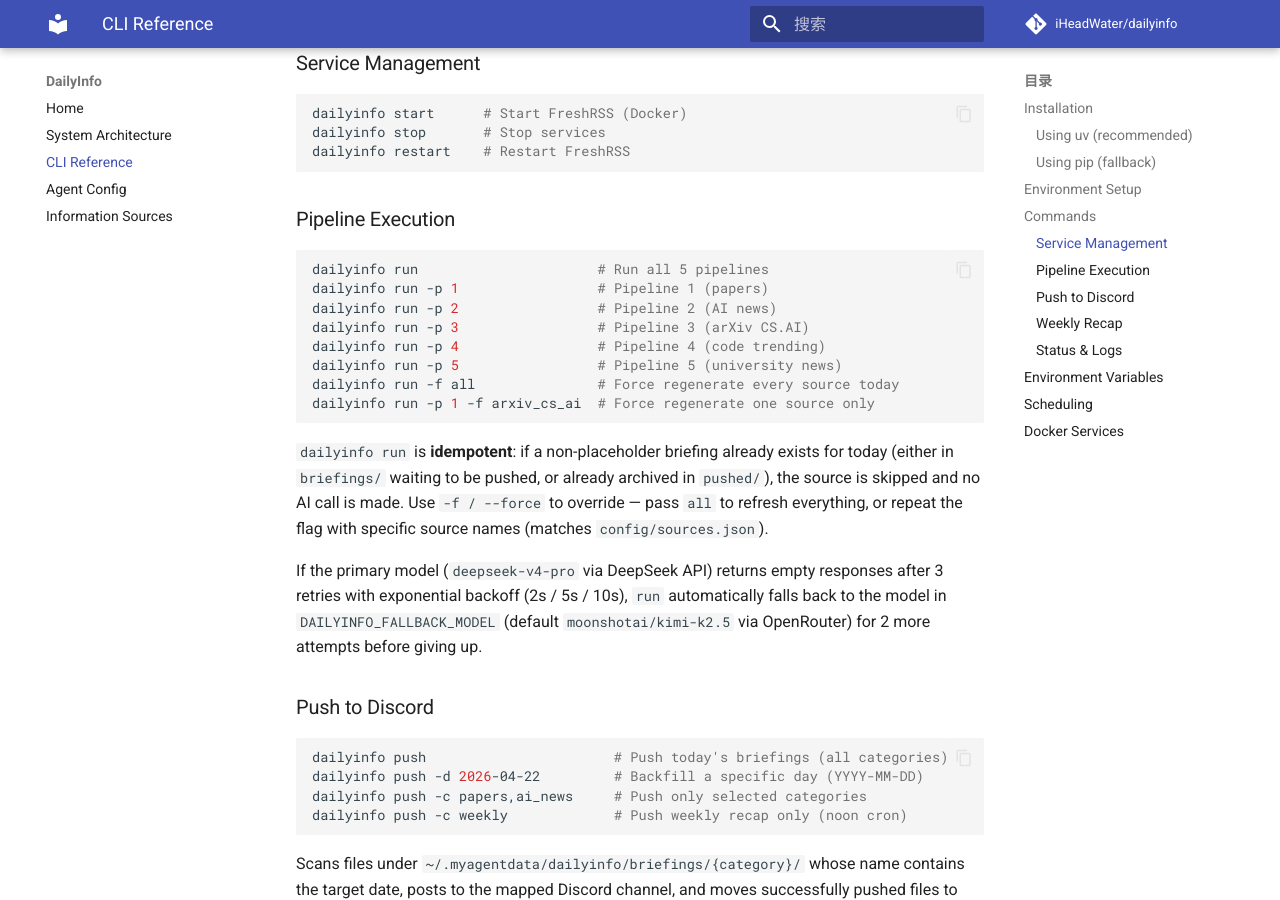
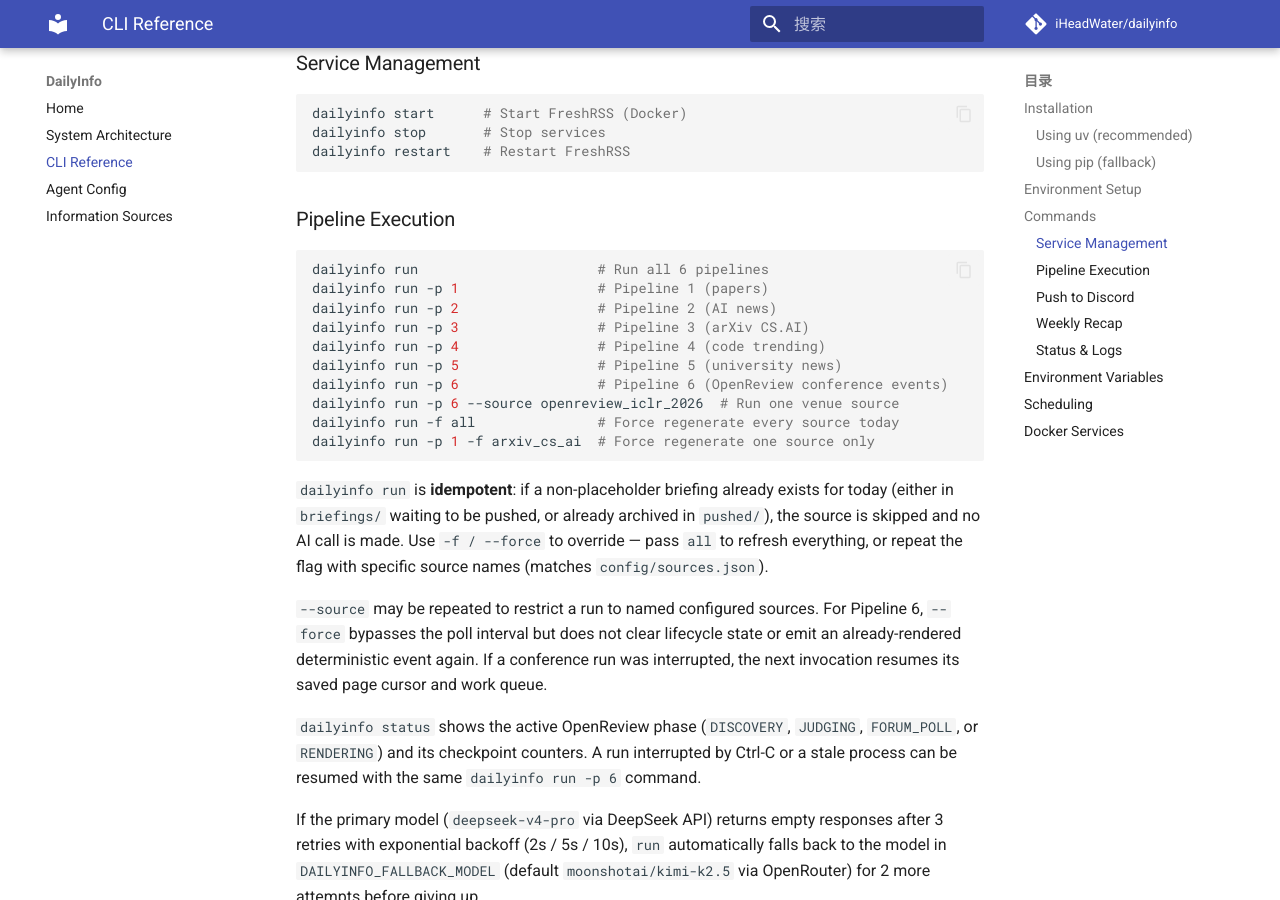
Before and after one commit to CylenLC/dailyinfo, an MkDocs documentation site: the page built from docs/cli.md, in a window 1280 px wide and 900 px high, scrolled down 1102 px. Built offline with MkDocs 1.6.1 and Material for MkDocs 9.7.7, drawn with Linux system fonts in a browser that asks for light colours; comment, search, counter and statistics services are not loaded; some of the changed text lies outside the part shown.

````diff
--- a/docs/cli.md
+++ b/docs/cli.md
@@ -50,12 +50,14 @@ dailyinfo restart    # Restart FreshRSS
 ### Pipeline Execution
 
 ```bash
-dailyinfo run                      # Run all 5 pipelines
+dailyinfo run                      # Run all 6 pipelines
 dailyinfo run -p 1                 # Pipeline 1 (papers)
 dailyinfo run -p 2                 # Pipeline 2 (AI news)
 dailyinfo run -p 3                 # Pipeline 3 (arXiv CS.AI)
 dailyinfo run -p 4                 # Pipeline 4 (code trending)
 dailyinfo run -p 5                 # Pipeline 5 (university news)
+dailyinfo run -p 6                 # Pipeline 6 (OpenReview conference events)
+dailyinfo run -p 6 --source openreview_iclr_2026  # Run one venue source
 dailyinfo run -f all               # Force regenerate every source today
 dailyinfo run -p 1 -f arxiv_cs_ai  # Force regenerate one source only
 ```
@@ -65,6 +67,17 @@ for today (either in `briefings/` waiting to be pushed, or already archived in
 `pushed/`), the source is skipped and no AI call is made. Use `-f / --force`
 to override — pass `all` to refresh everything, or repeat the flag with
 specific source names (matches `config/sources.json`).
+
+`--source` may be repeated to restrict a run to named configured sources.
+For Pipeline 6, `--force` bypasses the poll interval but does not clear
+lifecycle state or emit an already-rendered deterministic event again. If a
+conference run was interrupted, the next invocation resumes its saved page
+cursor and work queue.
+
+`dailyinfo status` shows the active OpenReview phase (`DISCOVERY`, `JUDGING`,
+`FORUM_POLL`, or `RENDERING`) and its checkpoint counters. A run interrupted by
+Ctrl-C or a stale process can be resumed with the same `dailyinfo run -p 6`
+command.
 
 If the primary model (`deepseek-v4-pro` via DeepSeek API) returns empty responses after 3
 retries with exponential backoff (2s / 5s / 10s), `run` automatically falls
@@ -117,7 +130,8 @@ FRESHRSS_PASSWORD=freshrss123
 | `DEEPSEEK_API_KEY` | DeepSeek API key (required — primary model: `deepseek-v4-pro`) |
 | `OPENROUTER_API_KEY` | OpenRouter API key (optional, only needed for fallback) |
 | `DISCORD_BOT_TOKEN` | Discord bot token used by `dailyinfo push` |
-| `DISCORD_CHANNEL_PAPERS` / `_AI_NEWS` / `_CODE` / `_RESOURCE` / `_ARXIV` | Per-category channel IDs (missing ones are skipped, not fatal) |
+| `DISCORD_CHANNEL_PAPERS` / `_AI_NEWS` / `_CODE` / `_RESOURCE` / `_ARXIV` / `_CONFERENCE` | Per-category channel IDs (missing ones are skipped, not fatal) |
+| `OPENREVIEW_USERNAME` / `OPENREVIEW_PASSWORD` | Optional OpenReview authentication; both must be set and `public_only` remains enabled by default |
 | `DISCORD_CHANNEL_*_DEV` / `_STAGING` | Env-specific channel IDs when `DAILYINFO_ENV=dev` or `staging` |
 | `DAILYINFO_ENV` | Environment: `prod` / `dev` / `staging` (default `prod`) — controls data dir and channel suffix |
 | `DAILYINFO_DATA_ROOT` | Override data root (default `~/.myagentdata/dailyinfo`; env-suffixed for dev/staging) |
@@ -136,6 +150,7 @@ dailyinfo 提供幂等的 CLI 命令，由任意外部 cron 触发即可。推
 | `dailyinfo run -p 4` | 03:45 | code trending |
 | `dailyinfo run -p 1` | 04:00 | papers |
 | `dailyinfo run -p 2` | 04:30 | AI news |
+| `dailyinfo run -p 6` | 05:00 | OpenReview conference events |
 | `dailyinfo push` | 05:30-07:00 | push to Discord |
 
 系统 crontab 示例：
````
Also changed, not shown: AGENTS.md (+6 -3 lines), CLAUDE.md (+12 -5 lines), README.md (+9 -4 lines), README.zh-CN.md (+9 -4 lines), docs/architecture.md (+11 -0 lines), docs/index.md (+9 -4 lines), docs/sources.md (+5 -2 lines), 4 other files.
